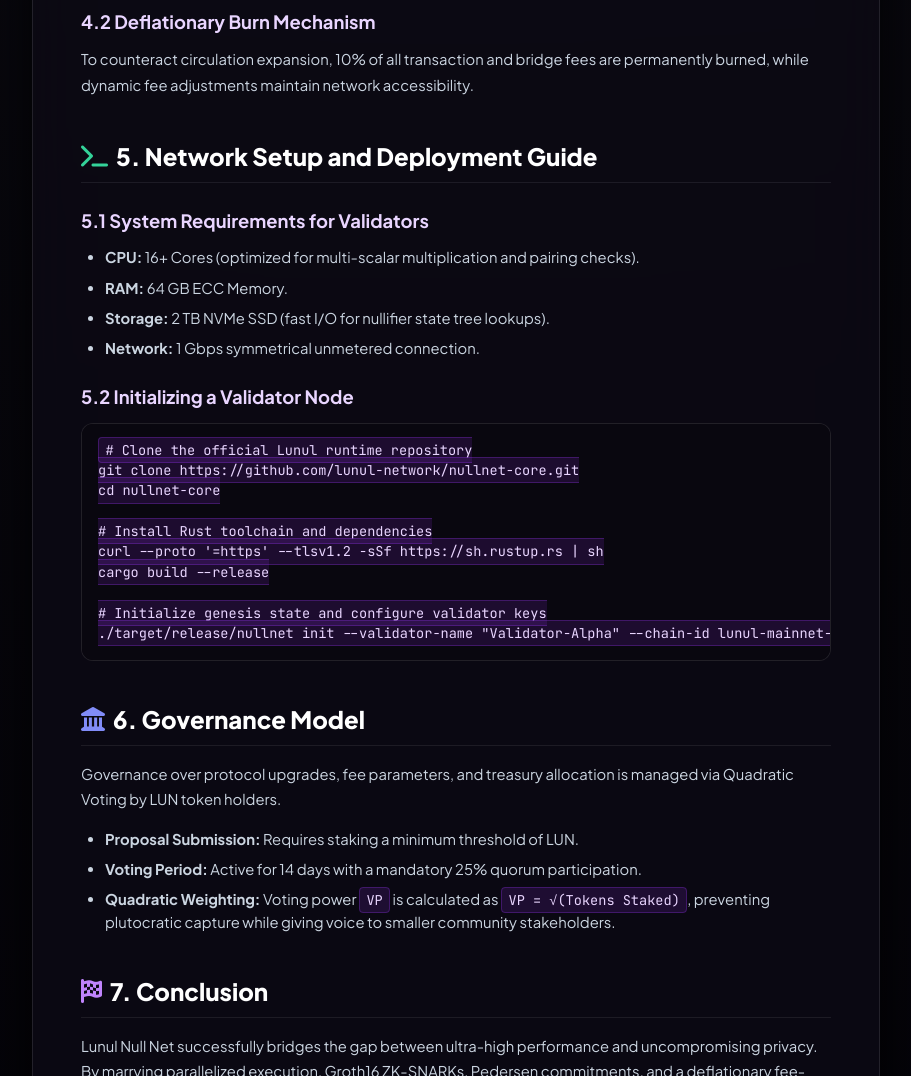
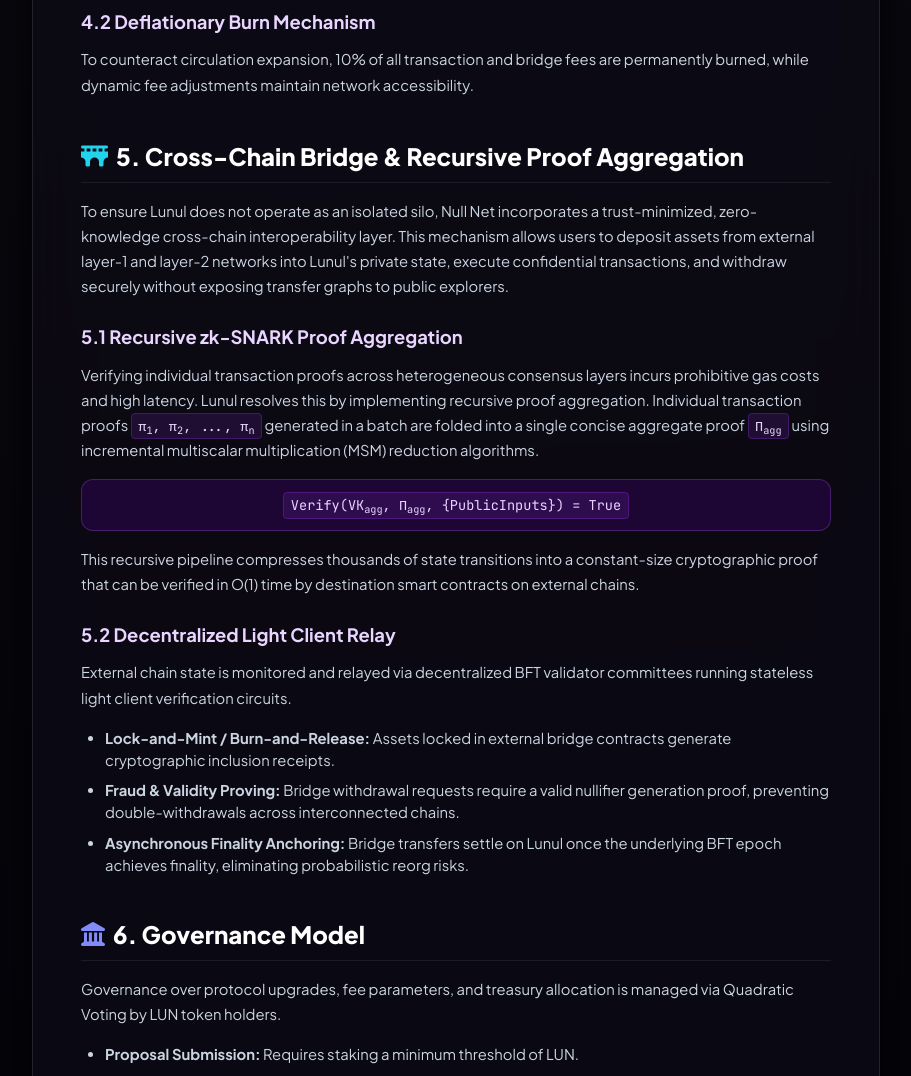
Before and after one commit to lunul-dev/whitepaper, a website: page index.html in a window 1280 px wide. Shown: the part 4140-5216 px from the top of the page, without its empty margins (184-1095 px from the left). Drawn offline with nearby package versions, Linux system fonts and the light colour scheme.

Commit message:
Replace deployment section with cross-chain bridge details

```diff
--- a/index.html
+++ b/index.html
@@ -398,29 +398,33 @@
         </p>
       </section>
 
-      <!-- Section 5 -->
-      <section id="deployment">
-        <h2><i class="fa-solid fa-terminal text-emerald-400"></i> 5. Network Setup and Deployment Guide</h2>
+      <!-- Section 5 (Newly Replaced: Cross-Chain Bridge & Recursive Proof Aggregation) -->
+      <section id="bridge">
+        <h2><i class="fa-solid fa-bridge text-cyan-400"></i> 5. Cross-Chain Bridge & Recursive Proof Aggregation</h2>
+        <p>
+          To ensure Lunul does not operate as an isolated silo, Null Net incorporates a trust-minimized, zero-knowledge cross-chain interoperability layer. This mechanism allows users to deposit assets from external layer-1 and layer-2 networks into Lunul's private state, execute confidential transactions, and withdraw securely without exposing transfer graphs to public explorers.
+        </p>
 
-        <h3>5.1 System Requirements for Validators</h3>
+        <h3>5.1 Recursive zk-SNARK Proof Aggregation</h3>
+        <p>
+          Verifying individual transaction proofs across heterogeneous consensus layers incurs prohibitive gas costs and high latency. Lunul resolves this by implementing recursive proof aggregation. Individual transaction proofs <code>&pi;<sub>1</sub>, &pi;<sub>2</sub>, ..., &pi;<sub>n</sub></code> generated in a batch are folded into a single concise aggregate proof <code>&Pi;<sub>agg</sub></code> using incremental multiscalar multiplication (MSM) reduction algorithms.
+        </p>
+        <p class="font-mono-code bg-purple-950/40 p-3 rounded-xl border border-purple-500/30 text-purple-300 text-center">
+          <code>Verify(VK<sub>agg</sub>, &Pi;<sub>agg</sub>, {PublicInputs}) = True</code>
+        </p>
+        <p>
+          This recursive pipeline compresses thousands of state transitions into a constant-size cryptographic proof that can be verified in O(1) time by destination smart contracts on external chains.
+        </p>
+
+        <h3>5.2 Decentralized Light Client Relay</h3>
+        <p>
+          External chain state is monitored and relayed via decentralized BFT validator committees running stateless light client verification circuits.
+        </p>
         <ul>
-          <li><strong>CPU:</strong> 16+ Cores (optimized for multi-scalar multiplication and pairing checks).</li>
-          <li><strong>RAM:</strong> 64 GB ECC Memory.</li>
-          <li><strong>Storage:</strong> 2 TB NVMe SSD (fast I/O for nullifier state tree lookups).</li>
-          <li><strong>Network:</strong> 1 Gbps symmetrical unmetered connection.</li>
+          <li><strong>Lock-and-Mint / Burn-and-Release:</strong> Assets locked in external bridge contracts generate cryptographic inclusion receipts.</li>
+          <li><strong>Fraud & Validity Proving:</strong> Bridge withdrawal requests require a valid nullifier generation proof, preventing double-withdrawals across interconnected chains.</li>
+          <li><strong>Asynchronous Finality Anchoring:</strong> Bridge transfers settle on Lunul once the underlying BFT epoch achieves finality, eliminating probabilistic reorg risks.</li>
         </ul>
-
-        <h3>5.2 Initializing a Validator Node</h3>
-        <pre><code># Clone the official Lunul runtime repository
-git clone https://github.com/lunul-network/nullnet-core.git
-cd nullnet-core
-
-# Install Rust toolchain and dependencies
-curl --proto '=https' --tlsv1.2 -sSf https://sh.rustup.rs | sh
-cargo build --release
-
-# Initialize genesis state and configure validator keys
-./target/release/nullnet init --validator-name "Validator-Alpha" --chain-id lunul-mainnet-1</code></pre>
       </section>
 
       <!-- Section 6 -->
```
